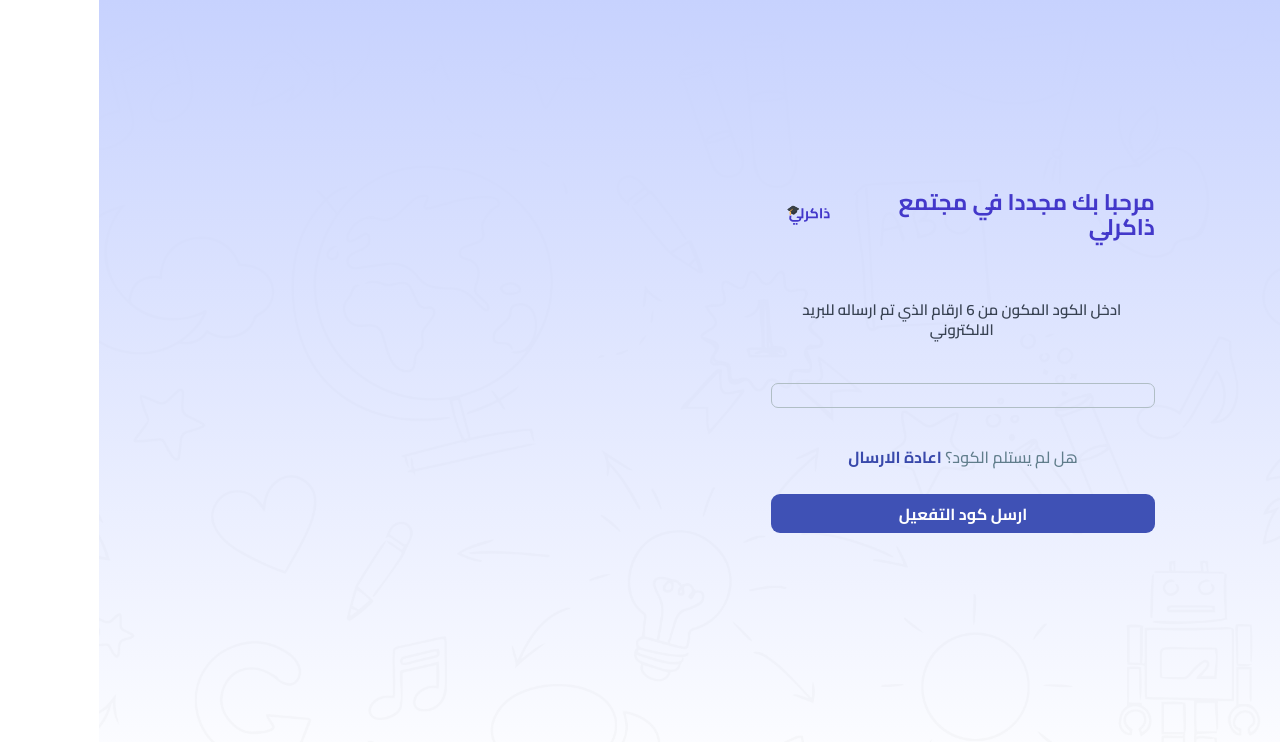
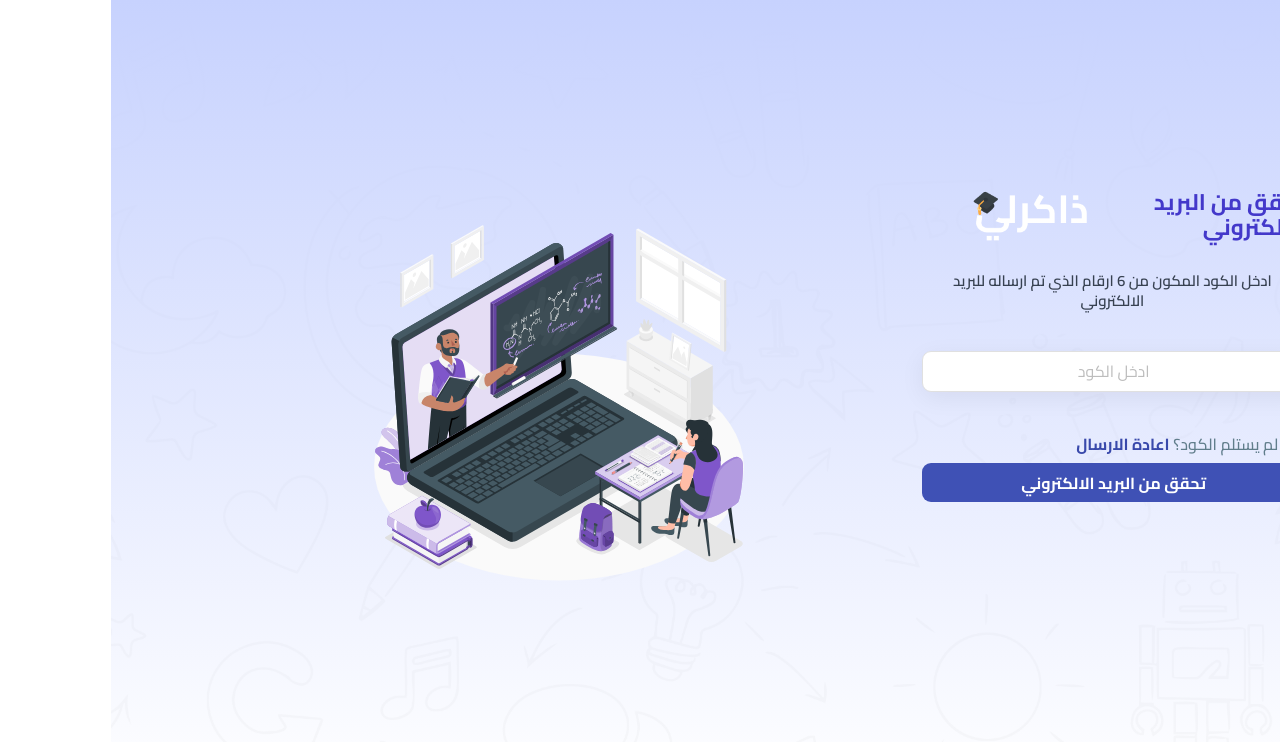
Before and after one commit to H0ssamAhmed/ITI-GP-CLIENT, a React (Vite) app: page /verify-otp in a window 1280 px wide. Shown: the top 742 px of the page. Built offline with nearby package versions, Linux system fonts and the light colour scheme; a web font is replaced by a local one.

Commit message:
Style : refactor Auth style

```diff
--- a/src/features/auth/pages/CodeVerify.jsx
+++ b/src/features/auth/pages/CodeVerify.jsx
@@ -1,30 +1,32 @@
-import { useState } from 'react';
-// import signup from "../../../assets/Online learning-amico.svg";
-import logo from '../../../assets/Group 3.svg';
-import { Input } from '@material-tailwind/react';
-import { useLocation } from 'react-router-dom';
-import { useVerifyOTP, useResendOTP } from '../apis/authAPI';
-import { ToastContainer } from 'react-toastify';
+import { useState } from "react";
+import logo from "../../../assets/Group 3.svg";
+import { Input } from "@material-tailwind/react";
+import { useLocation } from "react-router-dom";
+import { useVerifyOTP, useResendOTP } from "../apis/authAPI";
+import { ToastContainer } from "react-toastify";
+import signup from "../../../assets/Online learning-amico.svg";
+import Logo from "../../../ui/Logo";
+import { Spinner } from "@material-tailwind/react";
 
 export default function CodeVerify() {
   const location = useLocation();
-  const email = location.state?.email || '';
-  const { mutate: verifyOTP, isLoading: verifyLoading } = useVerifyOTP();
-  const { mutate: resendOTP, isLoading: resendLoading } = useResendOTP();
-  const [otp, setOtp] = useState('');
+  const email = location.state?.email || "";
+  const { mutate: verifyOTP, isPending: verifyLoading } = useVerifyOTP();
+  const { mutate: resendOTP, isPending: resendLoading } = useResendOTP();
+  const [otp, setOtp] = useState("");
 
   const handleSubmit = async () => {
     try {
-      await verifyOTP({ otp, email }); // Include email here
+      await verifyOTP({ otp, email });
     } catch (e) {
-      console.log('Error verifying OTP', e);
+      console.log("Error verifying OTP", e);
     }
   };
   const handleResend = async () => {
     try {
       await resendOTP();
     } catch (e) {
-      console.log('Error resending OTP', e);
+      console.log("Error resending OTP", e);
     }
   };
   const handleChange = (e) => {
@@ -37,24 +39,29 @@
   return (
     <div className="flex flex-col lg:flex-row justify-around items-center h-screen bg-gradient-to-b from-brand-200">
       <div className="flex flex-col text-right lg:w-[30%] w-[90%] h-[60%]">
-        <div className="flex items-center justify-end mt-[30px] mb-[60px] w-[100%]">
-          <h2 className="text-4xl text-brand-700 font-bold">
-            مرحبا بك مجددا في مجتمع ذاكرلي
-          </h2>
-          <img src={logo} alt="logo" className="w-[20%] object-contain" />
+        <div className="flex items-center justify-start mt-[30px] mb-[30px] w-[100%]">
+          <h2 className="text-4xl text-brand-700 font-bold"> تحقق من البريد الالكتروني</h2>
+
+          <Logo type="dark" />
         </div>
         <div className="w-[100%]">
-          <h2 className="flex items-center justify-center gap-1 text-center text-2xl font-semibold">
+          <h2 className="flex items-center justify-start gap-1 text-center text-2xl font-semibold">
             <span className="font-bold">{email}</span> ادخل الكود المكون من 6
             ارقام الذي تم ارساله للبريد الالكتروني
           </h2>
 
           <div className="mt-[40px] mb-[40px] flex items-center justify-center gap-4 w-[100%]">
-            <Input type="text" maxLength={6} onChange={handleChange} />
+            <input
+              type="text"
+              maxLength={6}
+              onChange={handleChange}
+              className="border border-gray-300 rounded-lg p-3 focus:outline-none focus:ring-2 focus:ring-indigo-500 transition-shadow shadow-md w-[100%] text-center"
+              placeholder="ادخل الكود"
+            />{" "}
           </div>
 
-          <h2 className="text-center text-blue-gray-500 font-medium ">
-            هل لم يستلم الكود؟{' '}
+          <h2 className="text-right text-blue-gray-500 font-medium ">
+            هل لم يستلم الكود؟{" "}
             <span
               className="font-bold cursor-pointer text-indigo-600"
               onClick={handleResend}
@@ -66,13 +73,18 @@
 
         <button
           type="submit"
-          className="bg-indigo-500 hover:bg-indigo-700 text-white font-bold py-3 w-full rounded-lg mt-10 transition-all duration-300"
+          className={`bg-indigo-500 hover:bg-indigo-700 text-white font-bold my-3 p-3 w-full rounded-lg ${verifyLoading ? "flex justify-center " : ""}  `}
           onClick={handleSubmit}
-          // disabled={isLoading}
+          disabled={verifyLoading }
         >
-          ارسل كود التفعيل
+          {verifyLoading ? <Spinner />  : "تحقق من البريد الالكتروني"}
         </button>
       </div>
+      <img
+        src={signup}
+        alt="signup"
+        className="w-[30%] object-contain  hidden lg:block"
+      />
       <ToastContainer />
     </div>
   );
--- a/src/features/auth/pages/Login.jsx
+++ b/src/features/auth/pages/Login.jsx
@@ -8,6 +8,8 @@
 import { useLogin } from "../apis/authAPI";
 import { ToastContainer } from "react-toastify";
 // import { useSelector } from "react-redux";
+import Logo from "../../../ui/Logo";
+import { Spinner } from "@material-tailwind/react";
 
 export default function Login() {
   // const userRole = useSelector((state) => state.auth.role);
@@ -18,7 +20,7 @@
   } = useForm({
     resolver: yupResolver(LoginValidation),
   });
-  const { mutate: loginUser, isLoading } = useLogin();
+  const { mutate: loginUser, isPending:isLoginPending } = useLogin();
   const onSubmit = async (data) => {
     try {
       await loginUser(data);
@@ -30,12 +32,12 @@
   return (
     <div className="flex flex-col lg:flex-row justify-around items-center h-screen bg-gradient-to-b from-brand-200  ">
       <div className="flex flex-col text-right  justify-items-center lg:w-[30%] w-[90%] h-[60%]">
-        <div className=" flex  items-center justify-end  mt-[0px] mb-[60px] w-[100%] ">
-          <h2 className="text-4xl text-brand-700 font-bold  ">
-            مرحبا بك مجددا في مجتمع ذاكرلي{" "}
-          </h2>
-          <img src={logo} alt="signup" className="w-[20%] object-contain" />
-        </div>
+        <div className=" flex  items-center justify-end  mt-[0px] mb-[30px] w-[100%] ">
+
+                    <h2 className="text-4xl text-brand-700 font-bold">تسجيل الدخول</h2>
+
+          <Logo type="dark" />
+          </div>
 
         <form
           onSubmit={handleSubmit(onSubmit)}
@@ -67,9 +69,11 @@
 
           <button
             type="submit"
-            className="w-full p-3 my-10 font-bold text-white bg-indigo-500 rounded-lg hover:bg-indigo-700"
+            disabled={isLoginPending}
+            className={`bg-indigo-500 hover:bg-indigo-700 text-white font-bold my-3 p-3 w-full rounded-lg ${isLoginPending ? "flex justify-center " : ""}  `}
+
           >
-            {isLoading ? "جاري التحقق..." : "تسجيل الدخول"}
+            {isLoginPending ? <Spinner  /> : "تسجيل الدخول"}
           </button>
         </form>
         <p className="text-center">
--- a/src/features/auth/pages/SignUp.jsx
+++ b/src/features/auth/pages/SignUp.jsx
@@ -9,6 +9,7 @@
 import { useContext, useEffect, useState } from "react";
 import {apiGetAllLevels} from '../../../services/apiGetAllLevels'
 import SignUpContext from "../../store/signup-context";
+import { Spinner } from "@material-tailwind/react";
 export default function SignUp() {
   const [levels, setLevel] = useState([]);
   const { type } = useContext(SignUpContext);
@@ -20,7 +21,7 @@
     resolver: yupResolver(SignUpValidation(type)),
   });
 
-  const { mutate: signupUser, isLoading } = useSignup(type);
+  const { mutate: signupUser, isPending :isSignupPending } = useSignup(type);
 
   const onSubmit = async (data) => {
     try {
@@ -34,43 +35,6 @@
   const [selectedSubLevel, setSelectedSubLevel] = useState("");
 
 
-
-  //     id: "17fcf78b-aeb1-48ac-8044-555c5a413fb9",
-  //     title: "المرحله الثانوية",
-  //     subLevels: [
-  //       {
-  //         id: "17fcf78b-aeb1-48ac-8044-555c5a413fb9",
-  //         title: "الصف الاول الثانوي",
-  //       },
-  //       {
-  //         id: "a8dea5b4-ca88-4884-be18-7748387f6cfb",
-  //         title: "الصف الثالث الثانوي",
-  //       },
-  //       {
-  //         id: "db311981-84e9-4877-96eb-8944ce59e2e1",
-  //         title: "الصف الثاني الثانوي",
-  //       },
-  //     ],
-  //   },
-  //   {
-  //     id: "dc0d414b-4327-4a33-a3f4-85d88878aa44",
-  //     title: "المرحله الاعدادية",
-  //     subLevels: [
-  //       {
-  //         id: "70c99a0a-d19a-4c1d-baff-581b01c83243",
-  //         title: "الصف الاول الأعدادي",
-  //       },
-  //       {
-  //         id: "eb773da2-30c6-43be-a8de-7e676ee58eb4",
-  //         title: "الصف الثاني الأعدادي",
-  //       },
-  //       {
-  //         id: "f569d4ce-30da-4250-ae86-5bf7b0aa6dd8",
-  //         title: "الصف الثالث الأعدادي",
-  //       },
-  //     ],
-  //   },
-  // ];
 
   useEffect(() => {
     const getAllLevels = async () => {
@@ -219,9 +183,10 @@
           <div className="flex items-center justify-center">
             <button
               type="submit"
-              className="bg-indigo-500 hover:bg-indigo-700 text-white font-bold my-3 p-3 w-full rounded-lg"
+              disabled={isSignupPending}
+              className={`bg-indigo-500 hover:bg-indigo-700 text-white font-bold my-3 p-3 w-full rounded-lg ${isSignupPending ? "flex justify-center " : ""}  `}
             >
-              {isLoading ? "جاري التسجيل..." : "تسجيل"}
+              {isSignupPending ? <Spinner  /> : "تسجيل"}
             </button>
           </div>
         </form>
--- a/src/features/auth/pages/VerifyEmail.jsx
+++ b/src/features/auth/pages/VerifyEmail.jsx
@@ -5,6 +5,8 @@
 import signup from "../../../assets/Online learning-amico.svg";
 import logo from "../../../assets/Group 3.svg";
 import { useVerifyEmailForgetPassword} from "../apis/authAPI";
+import Logo from "../../../ui/Logo";
+import { Spinner } from "@material-tailwind/react";
 
 export default function VerifyEmail() {
   const {
@@ -15,7 +17,7 @@
     // resolver: yupResolver(LoginValidation),
   });
 
-  const { mutate: verifyEmailForgetPassword } = useVerifyEmailForgetPassword();
+  const { mutate: verifyEmailForgetPassword , isPending:isForgetPending } = useVerifyEmailForgetPassword();
 
 
   const onSubmit = (data) => {
@@ -28,11 +30,11 @@
     <div className="flex flex-col lg:flex-row justify-around items-center h-screen bg-gradient-to-b from-brand-200  ">
 
       <div className="flex flex-col text-right  justify-items-center lg:w-[30%] w-[90%] h-[60%]">
-        <div className=" flex  items-center justify-end  mt-[30px] mb-[60px] w-[100%] ">
-          <h2 className="text-4xl text-brand-700 font-bold  ">
-            مرحبا بك مجددا في مجتمع ذاكرلي{" "}
-          </h2>
-          <img src={logo} alt="signup" className="w-[20%] object-contain" />
+        <div className=" flex  items-center justify-start  mt-[30px] mb-[30px] w-[100%] ">
+        <h2 className="text-4xl text-brand-700 font-bold">اعاده تعيين كلمه المرور</h2>
+
+
+          <Logo type="dark" />
         </div>
 
         <form
@@ -48,9 +50,11 @@
           />
           <button
             type="submit"
-            className="bg-indigo-500 hover:bg-indigo-700 text-white font-bold my-10 p-3  w-full rounded-lg"
+            disabled={isForgetPending}
+            className={`bg-indigo-500 hover:bg-indigo-700 text-white font-bold my-3 p-3 w-full rounded-lg ${isForgetPending ? "flex justify-center " : ""}  `}
+
           >
-            ارسل كود التفعيل{" "}
+            {!isForgetPending ? "ارسال" : <Spinner  />}
           </button>
         </form>
       </div>
```
Also changed, not shown: src/features/auth/apis/authAPI.js (+49 -45 lines), src/features/auth/pages/ForgetPassword.jsx (+14 -4 lines).
